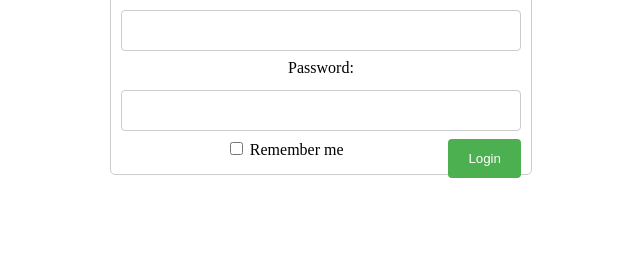
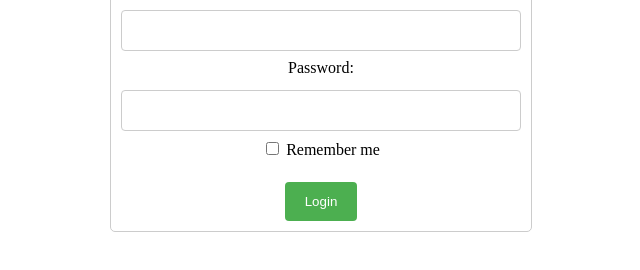
Before and after one commit to victorchendra02/Cross-Site-Scripting-Simulation, a plain HTML site: page index.html in a window 1280 px wide. Shown: the part 98-368 px from the top of the page, without its empty margins (319-959 px from the left). Drawn offline with Linux system fonts and the light colour scheme.

Commit message:
finishing

```diff
--- a/style.css
+++ b/style.css
@@ -35,7 +35,7 @@ button[type="submit"] {
     border: none;
     border-radius: 4px;
     cursor: pointer;
-    float: right;
+    /* float: right; */
 }
 
 button[type="submit"]:hover {
```
Also changed, not shown: index.html (+1 -0 lines).
